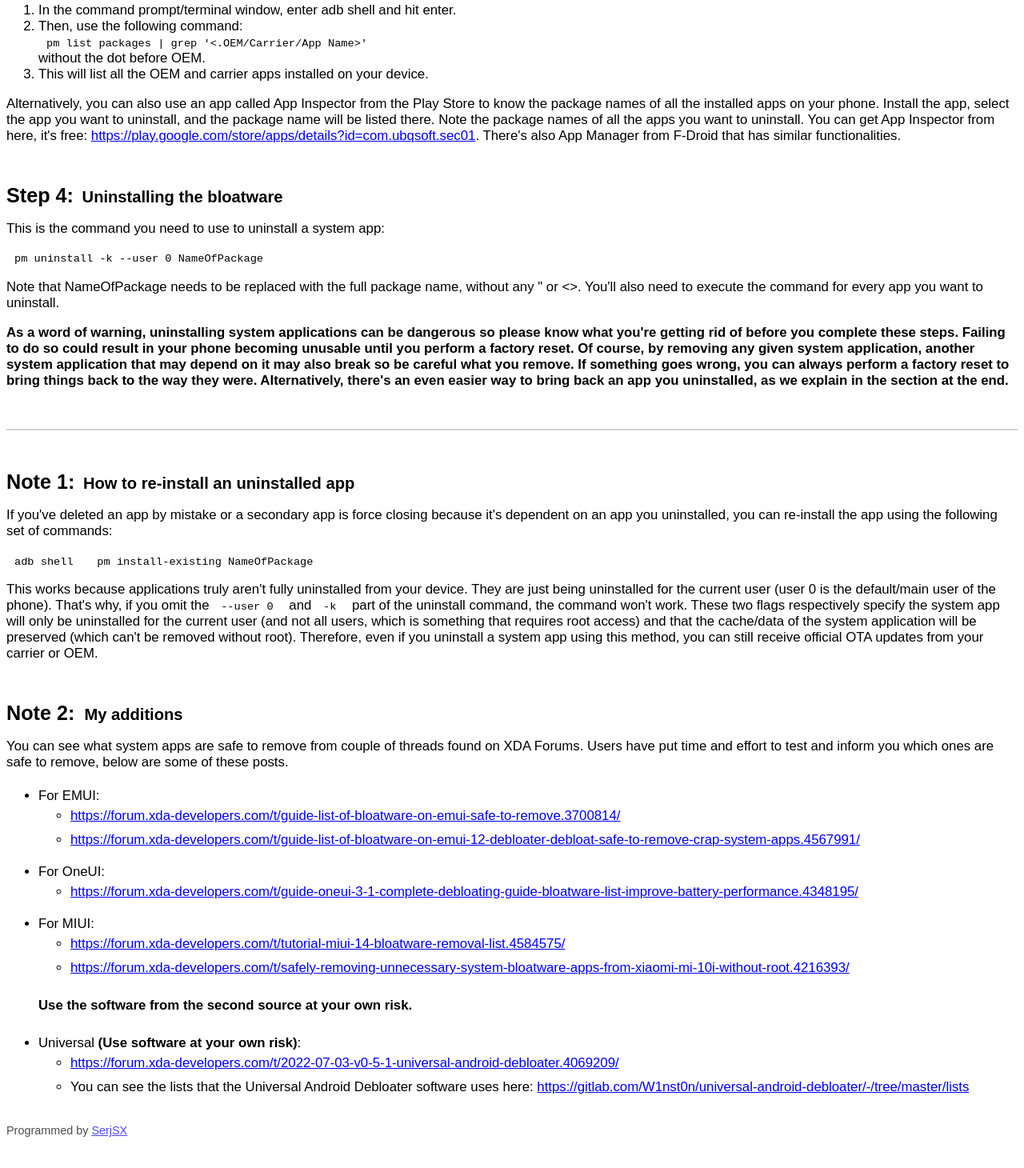
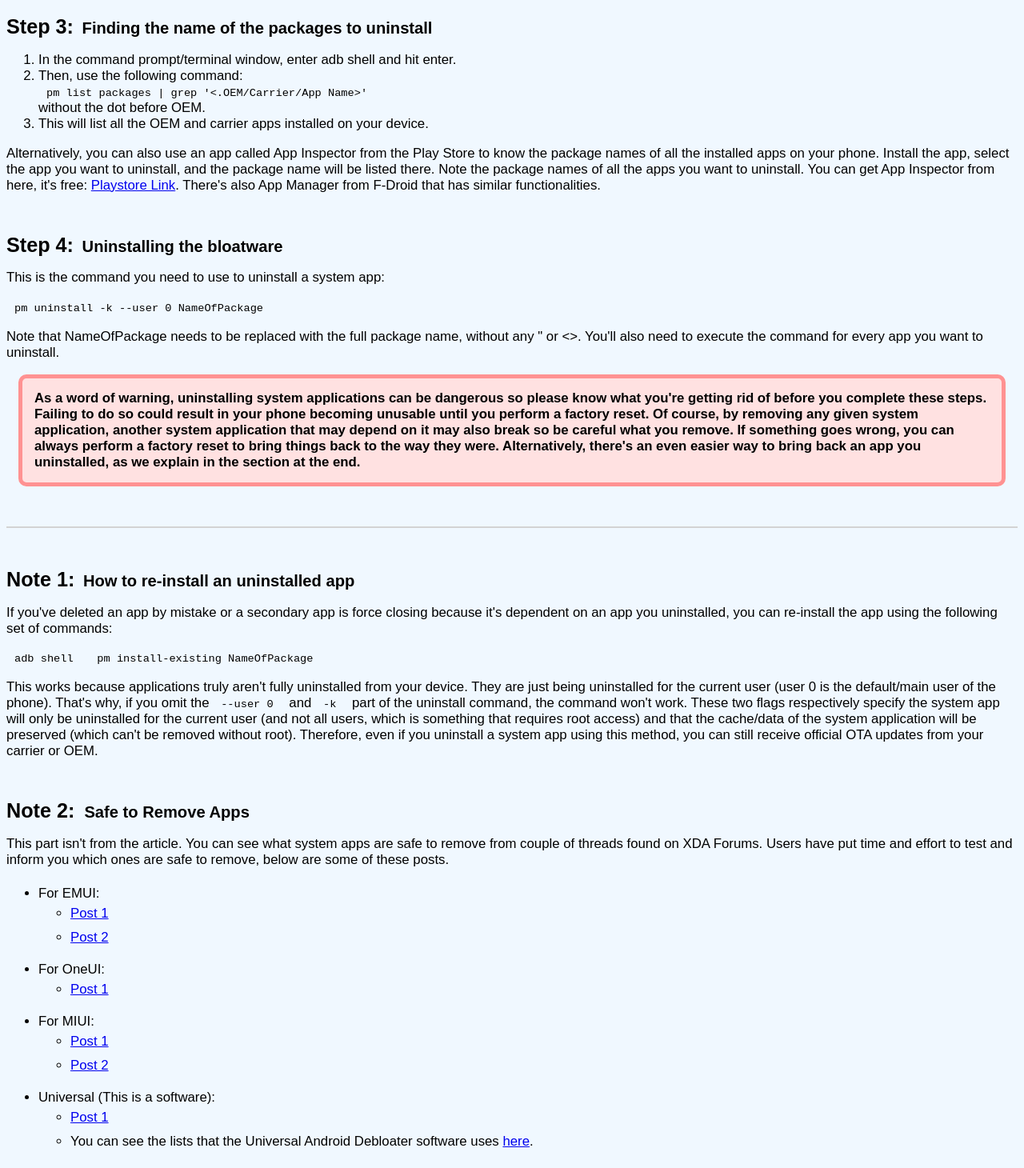
Before and after one commit to SerjSX/adb-uninstallapps, a plain HTML site: page index.html in a window 1280 px wide. Shown: the part 894-2354 px from the top of the page at 80% size. Before the commit the page ends 2323 px from the top, so only its background shows below. Drawn offline with Linux system fonts and the light colour scheme.

Commit message:
UI and Link Text changes
- Changed background color to aliceblue.
- Warnings are now with a unique design to attract attention.
- Link texts are small text, this way text to speech won't read the url.

```diff
--- a/index.html
+++ b/index.html
@@ -9,7 +9,7 @@
     <body>
         <div class="top-bar">
             <h1>Uninstall Apps with ADB</h1>
-            <em>Source: <a href="https://www.xda-developers.com/uninstall-carrier-oem-bloatware-without-root-access/" target="_blank">https://www.xda-developers.com/uninstall-carrier-oem-bloatware-without-root-access/</a> + my own additions at the end</em>
+            <em><a href="https://www.xda-developers.com/uninstall-carrier-oem-bloatware-without-root-access/" target="_blank">Main Source Link</a></em>
         </div>
         <nav class="table-of-content">
             <div class="group1">
@@ -20,7 +20,7 @@
             </div>
             <div class="group2">
                 <a href="#note1">Note 1: Re-install uninstalled app(s)</a>
-                <a href="#note2">Note 2: My additions</a>
+                <a href="#note2">Note 2: Safe to Remove Apps</a>
             </div>
         </nav>
         <main>
@@ -28,7 +28,8 @@
                 <div class="warning">
                     <p>Note: Uninstalling some system apps can be dangerous and may result in force closes or even a bricked device.
                     An app may depend on another app to work so be careful about what you uninstall and the consequences it may have.
-                    It's best not to mess with some core apps like the dialer, messages, camera, etc., and only uninstall the apps you consider bloatware.</p>
+                    It's best not to mess with some core apps like the dialer, messages, camera, etc., and only uninstall the apps you consider bloatware.<br>
+                    Use ALL of the software mentioned on this page AT YOUR OWN RISK. No one is responsible for bricked devices, or other similar damages.</p>
                 </div>
 
                 <div class="content" id="step1">
@@ -65,7 +66,7 @@
                     </ol>
                     <p>Alternatively, you can also use an app called App Inspector from the Play Store to know the package names of all the installed apps on your phone.
                         Install the app, select the app you want to uninstall, and the package name will be listed there. Note the package names of all the apps you want to uninstall.
-                        You can get App Inspector from here, it's free: <a href="https://play.google.com/store/apps/details?id=com.ubqsoft.sec01" target="_blank">https://play.google.com/store/apps/details?id=com.ubqsoft.sec01</a>.
+                        You can get App Inspector from here, it's free: <a href="https://play.google.com/store/apps/details?id=com.ubqsoft.sec01" target="_blank">Playstore Link</a>.
                         There's also App Manager from F-Droid that has similar functionalities.</p>
                 </div>
 
@@ -94,36 +95,35 @@
                 </div>
 
                 <div class="content" id="note2">
-                    <header><span class="step-design">Note 2: </span> My additions</header>
-                    <p>You can see what system apps are safe to remove from couple of threads found on XDA Forums. Users have put time and effort to test and inform you which ones are safe to remove, below are some of these posts.</p>
+                    <header><span class="step-design">Note 2: </span> Safe to Remove Apps</header>
+                    <p>This part isn't from the article. You can see what system apps are safe to remove from couple of threads found on XDA Forums. Users have put time and effort to test and inform you which ones are safe to remove, below are some of these posts.</p>
 
-                    <ul>
+                    <ul id="post_links">
                         <li>
                             For EMUI:
                             <ul>
-                                <li><a href="https://forum.xda-developers.com/t/guide-list-of-bloatware-on-emui-safe-to-remove.3700814/" target="_blank">https://forum.xda-developers.com/t/guide-list-of-bloatware-on-emui-safe-to-remove.3700814/</a></li>
-                                <li><a href="https://forum.xda-developers.com/t/guide-list-of-bloatware-on-emui-12-debloater-debloat-safe-to-remove-crap-system-apps.4567991/" target="_blank">https://forum.xda-developers.com/t/guide-list-of-bloatware-on-emui-12-debloater-debloat-safe-to-remove-crap-system-apps.4567991/</a></li>
+                                <li><a href="https://forum.xda-developers.com/t/guide-list-of-bloatware-on-emui-safe-to-remove.3700814/" target="_blank">Post 1</a></li>
+                                <li><a href="https://forum.xda-developers.com/t/guide-list-of-bloatware-on-emui-12-debloater-debloat-safe-to-remove-crap-system-apps.4567991/" target="_blank">Post 2</a></li>
                             </ul>
                         </li>
                         <li>
                             For OneUI:
                             <ul>
-                                <li><a href="https://forum.xda-developers.com/t/guide-oneui-3-1-complete-debloating-guide-bloatware-list-improve-battery-performance.4348195/" target="_blank">https://forum.xda-developers.com/t/guide-oneui-3-1-complete-debloating-guide-bloatware-list-improve-battery-performance.4348195/</a></li>
+                                <li><a href="https://forum.xda-developers.com/t/guide-oneui-3-1-complete-debloating-guide-bloatware-list-improve-battery-performance.4348195/" target="_blank">Post 1</a></li>
                             </ul>
                         </li>
                         <li>
                             For MIUI:
                             <ul>
-                                <li><a href="https://forum.xda-developers.com/t/tutorial-miui-14-bloatware-removal-list.4584575/" target="_blank">https://forum.xda-developers.com/t/tutorial-miui-14-bloatware-removal-list.4584575/</a></li>
-                                <li><a href="https://forum.xda-developers.com/t/safely-removing-unnecessary-system-bloatware-apps-from-xiaomi-mi-10i-without-root.4216393/" target="_blank">https://forum.xda-developers.com/t/safely-removing-unnecessary-system-bloatware-apps-from-xiaomi-mi-10i-without-root.4216393/</a></li>
+                                <li><a href="https://forum.xda-developers.com/t/tutorial-miui-14-bloatware-removal-list.4584575/" target="_blank">Post 1</a></li>
+                                <li><a href="https://forum.xda-developers.com/t/safely-removing-unnecessary-system-bloatware-apps-from-xiaomi-mi-10i-without-root.4216393/" target="_blank">Post 2</a></li>
                             </ul>
-                            <p class="warning">Use the software from the second source at your own risk.</p>
                         </li>
                         <li>
-                            Universal <span class="warning">(Use software at your own risk)</span>:
+                            Universal (This is a software):
                             <ul>
-                                <li><a href="https://forum.xda-developers.com/t/2022-07-03-v0-5-1-universal-android-debloater.4069209/" target="_blank">https://forum.xda-developers.com/t/2022-07-03-v0-5-1-universal-android-debloater.4069209/</a></li>
-                                <li>You can see the lists that the Universal Android Debloater software uses here: <a href="https://gitlab.com/W1nst0n/universal-android-debloater/-/tree/master/lists" target="_blank">https://gitlab.com/W1nst0n/universal-android-debloater/-/tree/master/lists</a></li>
+                                <li><a href="https://forum.xda-developers.com/t/2022-07-03-v0-5-1-universal-android-debloater.4069209/" target="_blank">Post 1</a></li>
+                                <li>You can see the lists that the Universal Android Debloater software uses <a href="https://gitlab.com/W1nst0n/universal-android-debloater/-/tree/master/lists" target="_blank" id="nocontent">here</a>.</li>
                             </ul>
                         </li>
                     </ul>
--- a/styles.css
+++ b/styles.css
@@ -7,6 +7,7 @@
 
 body {
     font-family:Arial, Helvetica, sans-serif;
+    background-color:aliceblue;
 }
 
 section {
@@ -20,8 +21,19 @@ section {
     margin-bottom: 30px;
     padding: 5px;
     padding-bottom: 10px;
+    width: 100%;
     border-bottom: 3px solid lightgray;
-    width: 100%;
+}
+
+.top-bar a {
+    color: #4d4e53;
+    text-decoration: none;
+    padding: 5px;
+}
+
+.top-bar a:hover {
+    border: 1px solid lightgray;
+    border-radius: 10px;
 }
 
 nav div:first-of-type {
@@ -57,6 +69,16 @@ nav a:hover {
 
 .warning {
     font-weight: bold;
+    margin: 15px;
+    padding-left: 10px;
+    padding-right: 10px;
+    border: 5px solid rgb(255, 146, 146);
+    border-radius: 10px;
+    background-color: rgb(255, 225, 225);
+}
+
+.warning:last-of-type {
+    padding: 15px !important;
 }
 
 .content {
@@ -106,11 +128,16 @@ code {
         color: white;
     }
 
-    a {
+    a, .top-bar a {
         color: lightgray;
     }
 
     nav a {
         color: #333438;
     }
+
+    .warning {
+        border: 5px solid rgb(255, 0, 0);
+        background-color: rgb(51, 45, 45);
+    }
 }
```
